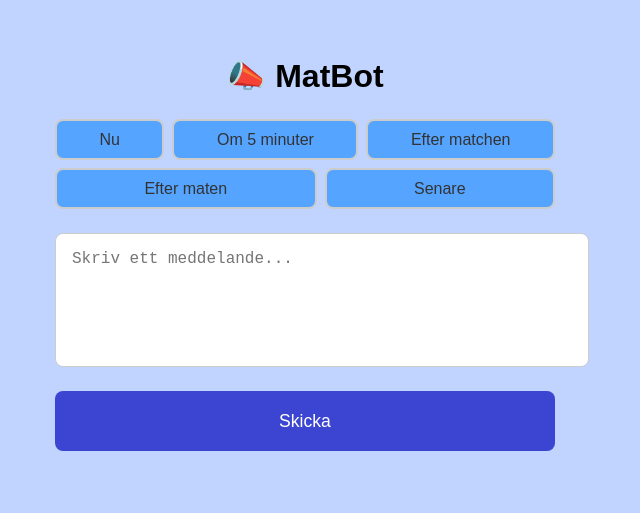
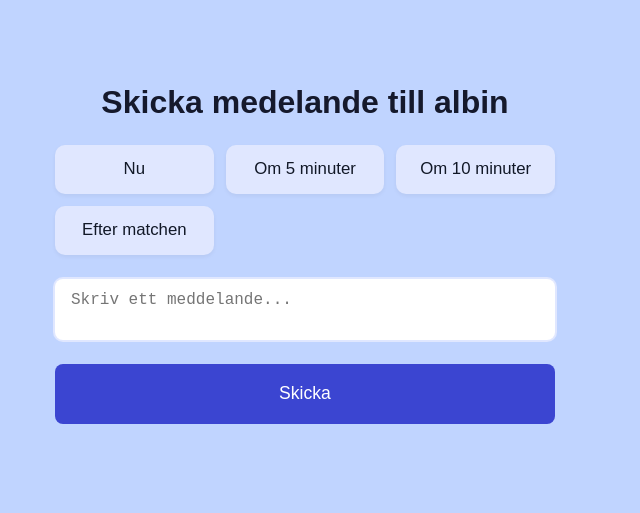
Before and after one commit to abbetesting/matbot, a website: page index.html in a window 1280 px wide. Shown: the part 119-632 px from the top of the page, without its empty margins (335-975 px from the left). Drawn offline with Linux system fonts and the light colour scheme.

Commit message:
fixat css ännu en gång

```diff
--- a/index.html
+++ b/index.html
@@ -8,14 +8,14 @@
 </head>
 <body>
   <main class="container">
-    <h1>📣 MatBot</h1>
+    <h1>Skicka medelande till albin</h1>
 
     <div class="time-options" id="timeOptions">
       <button data-time="Nu">Nu</button>
       <button data-time="Om 5 minuter">Om 5 minuter</button>
+     <button data-time="Om 10 minuter">Om 10 minuter</button>
       <button data-time="Efter matchen">Efter matchen</button>
-      <button data-time="Efter maten">Efter maten</button>
-      <button data-time="Senare">Senare</button>
+
     </div>
 
     <textarea id="message" placeholder="Skriv ett meddelande..."></textarea>
--- a/style.css
+++ b/style.css
@@ -25,6 +25,7 @@ h1 {
   margin: 0;
   font-size: 2rem;
   text-align: center;
+  color: #15192c;
 }
 
 /* Tidsknappar */
@@ -35,39 +36,49 @@ h1 {
   justify-content: center;
 }
 
+.time-options {
+  display: grid;
+  grid-template-columns: repeat(auto-fit, minmax(130px, 1fr));
+  gap: 0.75rem;
+  justify-content: center;
+}
+
 .time-options button {
-  flex: 1 1 auto;
-  padding: 0.6rem 1rem;
-  border: 2px solid #ccc;
-  border-radius: 8px;
-  background-color: #55a4ff;
-  color: #333;
+  padding: 0.9rem 1.2rem;
+  font-size: 1.05rem;
+  font-weight: 500;
+  border: none;
+  border-radius: 10px;
+  background-color: #e0e7ff;
+  color: #111827;
   cursor: pointer;
-  transition: all 0.2s ease;
-  font-size: 1rem;
-  min-width: 100px;
+  transition: background 0.2s ease;
+  box-shadow: 0 2px 4px rgba(0,0,0,0.05);
 }
 
 .time-options button.selected {
-  background-color: #007bff;
-  color: #fff;
-  border-color: #007bff;
-}
-
-.time-options button:active {
-  transform: scale(0.97);
+  background-color: #6366f1;
+  color: white;
 }
 
 /* Textfält */
 textarea {
+  display: block;
   width: 100%;
-  height: 100px;
-  padding: 1rem;
+  padding: 0.8rem 1rem;
   font-size: 1rem;
-  border: 1px solid #ccc;
+  border: none;
   border-radius: 8px;
+  background: #fff;
+  box-shadow: 0 0 0 2px #e0e7ff;
   resize: none;
-  background: #fff;
+  outline: none;
+  transition: box-shadow 0.2s ease;
+  box-sizing: border-box; /* 💡 viktig för att padding räknas in i bredden */
+}
+
+textarea:focus {
+  box-shadow: 0 0 10px 5px #6366f1;
 }
 
 /* Skicka-knapp */
```
